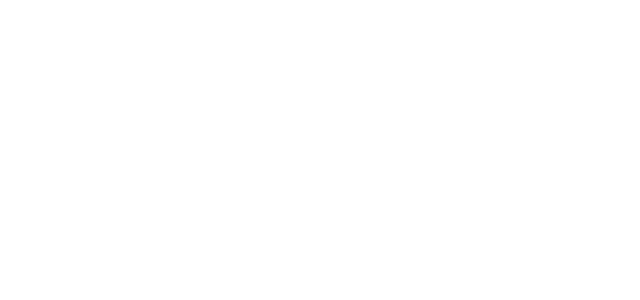
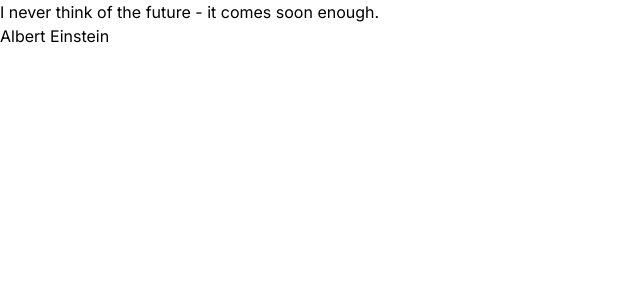
Before and after one commit to WizardOfSaaS/quote-machine, a Next.js app: page / in a window 1280 px wide. Shown: the top 300 px of the page, without its empty margins (0-640 px from the left). Built offline with nearby package versions, Linux system fonts and the light colour scheme.

Commit message:
Add QuoteItem component

```diff
--- /dev/null
+++ b/app/components/QuoteItem.jsx
@@ -0,0 +1,10 @@
+function QuoteItem({ text, author }) {
+  return (
+    <div>
+      <div id="text">{text}</div>
+      <div id="author">{author}</div>
+    </div>
+  );
+}
+
+export default QuoteItem;
--- a/app/page.js
+++ b/app/page.js
@@ -1,8 +1,31 @@
 import Image from "next/image";
+import QuoteItem from "./components/QuoteItem";
+
+const sampleResponse = [
+  {
+    "_id": "cOuSBYiscf",
+    "author": "Albert Einstein",
+    "content": "I never think of the future - it comes soon enough.",
+    "tags": [
+      "Future"
+    ],
+    "authorSlug": "albert-einstein",
+    "length": 51,
+    "dateAdded": "2023-04-06",
+    "dateModified": "2023-04-14"
+  }
+]
 
 export default function Home() {
+  const response = sampleResponse[0]
+  const quoteText = response["content"]
+  const quoteAuthor = response["author"]
   return (
-    <main className="">
+    <main className="" id="quote-box">
+      <QuoteItem
+        text={quoteText}
+        author={quoteAuthor}
+      />
     </main>
   );
 }
```
